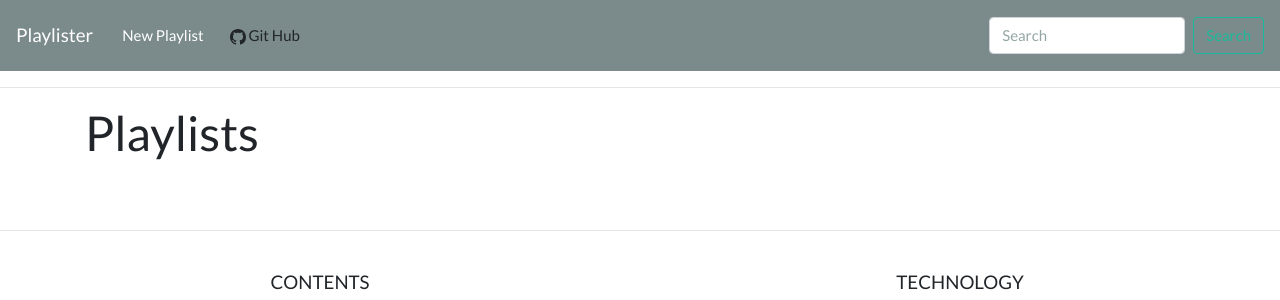
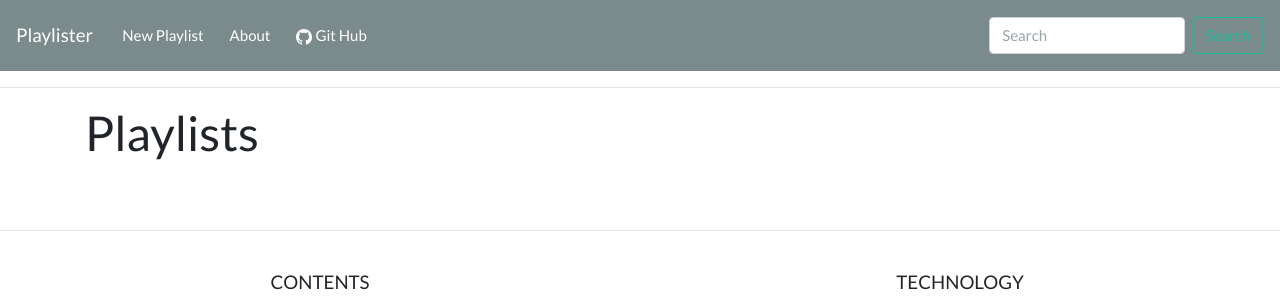
Before and after one commit to prathmesh-jagtap/Flask-Playlister-App, a Flask app: page / in a window 1280 px wide. Shown: the top 300 px of the page. Run offline with Flask 2, Linux system fonts and the light colour scheme; data that the repository does not hold is empty; some libraries are stand-ins or nearby versions.

Commit message:
final submition

```diff
--- a/templates/partials/navbar.html
+++ b/templates/partials/navbar.html
@@ -13,7 +13,10 @@
         <a class="btn btn-default navbar-btn" style="color : white" href="/playlists/new">New Playlist <span class="sr-only">(current)</span></a>
       </li>
         <li class="nav-item">
-            <a class="btn btn-default navbar-btn" href='https://github.com/prathmesh-jagtap/My-Projects'><svg xmlns="http://www.w3.org/2000/svg" width="16" height="16" fill="currentColor" class="bi bi-github" viewBox="0 0 16 16">
+            <a class="btn btn-default navbar-btn" style="color : white" href="https://github.com/prathmesh-jagtap/My-Projects/blob/master/README.md">About</a>
+        </li>
+        <li class="nav-item">
+            <a class="btn btn-default navbar-btn" style="color : white" href='https://github.com/prathmesh-jagtap/My-Projects'><svg xmlns="http://www.w3.org/2000/svg" width="16" height="16" fill="currentColor" class="bi bi-github" viewBox="0 0 16 16">
   <path d="M8 0C3.58 0 0 3.58 0 8c0 3.54 2.29 6.53 5.47 7.59.4.07.55-.17.55-.38 0-.19-.01-.82-.01-1.49-2.01.37-2.53-.49-2.69-.94-.09-.23-.48-.94-.82-1.13-.28-.15-.68-.52-.01-.53.63-.01 1.08.58 1.23.82.72 1.21 1.87.87 2.33.66.07-.52.28-.87.51-1.07-1.78-.2-3.64-.89-3.64-3.95 0-.87.31-1.59.82-2.15-.08-.2-.36-1.02.08-2.12 0 0 .67-.21 2.2.82.64-.18 1.32-.27 2-.27.68 0 1.36.09 2 .27 1.53-1.04 2.2-.82 2.2-.82.44 1.1.16 1.92.08 2.12.51.56.82 1.27.82 2.15 0 3.07-1.87 3.75-3.65 3.95.29.25.54.73.54 1.48 0 1.07-.01 1.93-.01 2.2 0 .21.15.46.55.38A8.012 8.012 0 0 0 16 8c0-4.42-3.58-8-8-8z"/>
 </svg> Git Hub</a>
         </li>
```
